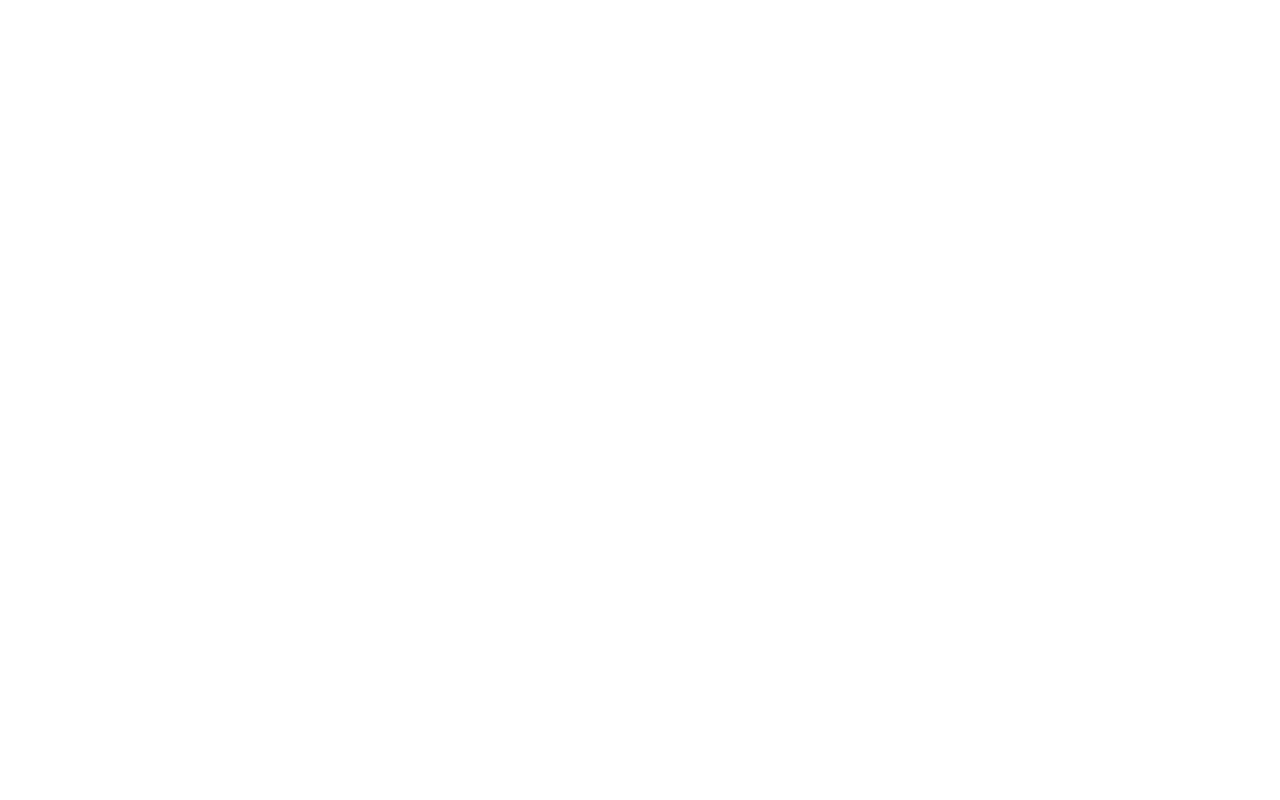
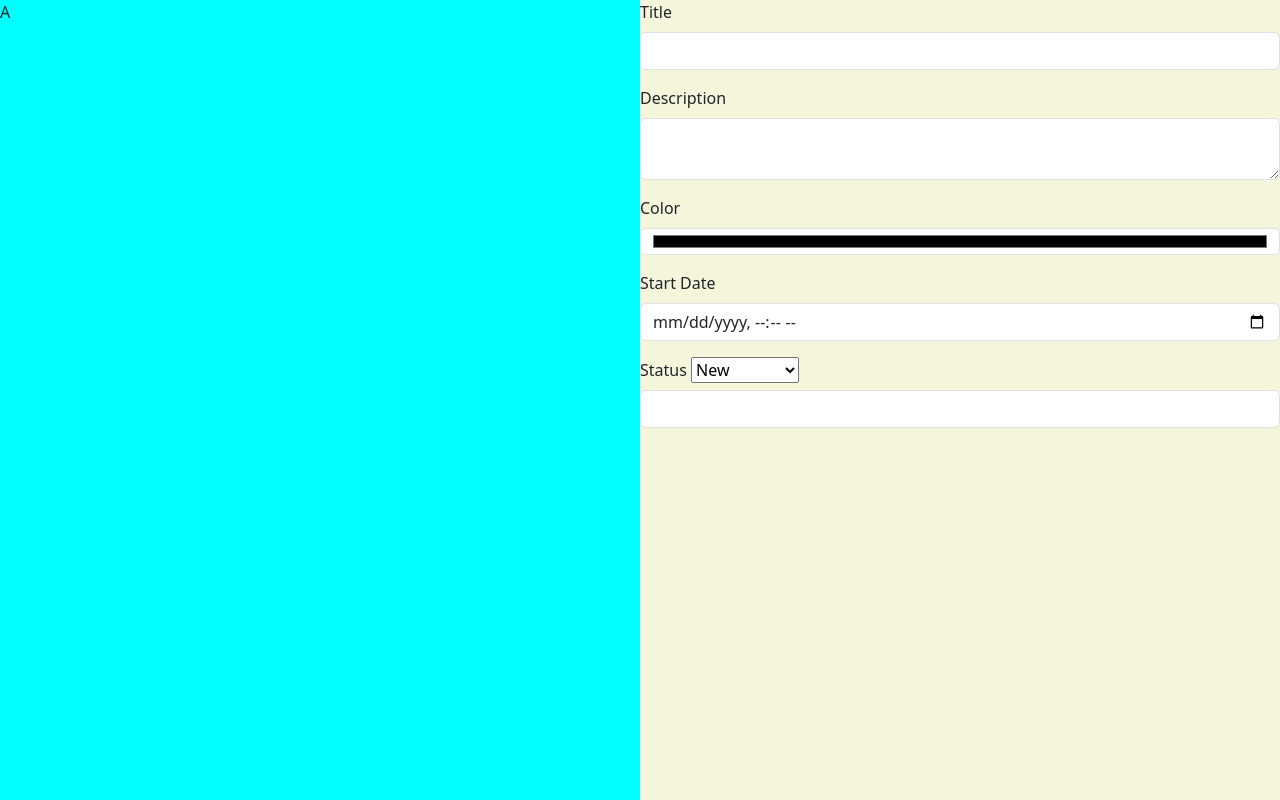
Before and after one commit to DCASSDGKU/DCASIGURAN-51-106, a plain HTML site: page index.html in a window 1280 px wide. Drawn offline with nearby package versions, Linux system fonts and the light colour scheme; files that its build step writes are made by us from their sources.

Commit message:
Add files via upload

```diff
--- a/index.html
+++ b/index.html
@@ -4,8 +4,43 @@
     <meta charset="UTF-8">
     <meta name="viewport" content="width=device-width, initial-scale=1.0">
     <title>Document</title>
+    <link rel="stylesheet" href="./STYLE/style.css">
+    <link href="https://cdn.jsdelivr.net/npm/bootstrap@5.3.3/dist/css/bootstrap.min.css" rel="stylesheet" integrity="sha384-QWTKZyjpPEjISv5WaRU9OFeRpok6YctnYmDr5pNlyT2bRjXh0JMhjY6hW+ALEwIH" crossorigin="anonymous">
 </head>
 <body>
-    <!--hello__-!-->
+    <main>
+        <section id="list">A</section>
+        <section id="form">
+            <div class="mb-3">
+                <label class="form-label">Title</label>
+                <input type="text" class="form-control" id="txtTitle">
+            </div>
+            <!--create the inputs for the title, description, color, startdate, status, budget-->
+            <div class="mb-3"></div>
+                <label class="form-label">Description</label>
+                <textarea row="3" class="form-control" id="txtDescription"></textarea>
+            </div>
+            <div class="mb-3"></div>
+                <label class="form-label">Color</label>
+                <input type="color" class="form-control" id="selColor">
+            </div>
+            <div class="mb-3"></div>
+                <label class="form-label">Start Date</label>
+                <input type="datetime-local" class="form-control" id="selDate">
+            </div>
+            <div class="mb-3"></div>
+                <label class="form-label">Status</label>
+                <select id="selStatus">
+                    <option>New</option>
+                    <option>In progress</option>
+                    <option>Completed</option>
+            </div>
+            <div class="mb-3"></div>
+                <label class="form-label">Budget</label>
+                <input type="number" class="form-control" id="numBudget">
+            </div>
+        </section>
+    </main>
+    <script src="https://code.jquery.com/jquery-3.7.1.js" integrity="sha256-eKhayi8LEQwp4NKxN+CfCh+3qOVUtJn3QNZ0TciWLP4=" crossorigin="anonymous"></script>
 </body>
 </html>
--- /dev/null
+++ b/style.css
@@ -0,0 +1,12 @@
+main {
+    display: flex;
+    height: 100vh;
+}
+#list{
+    background-color: aqua;
+    flex: 6;
+}
+#form{
+    background-color: beige;
+    flex: 6;
+}
```
Also changed, not shown: app.js (added).
